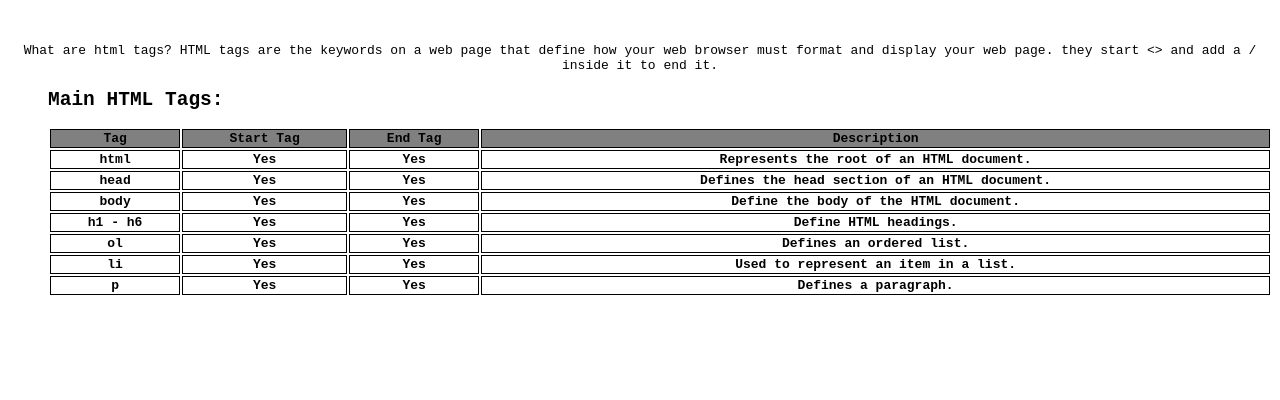
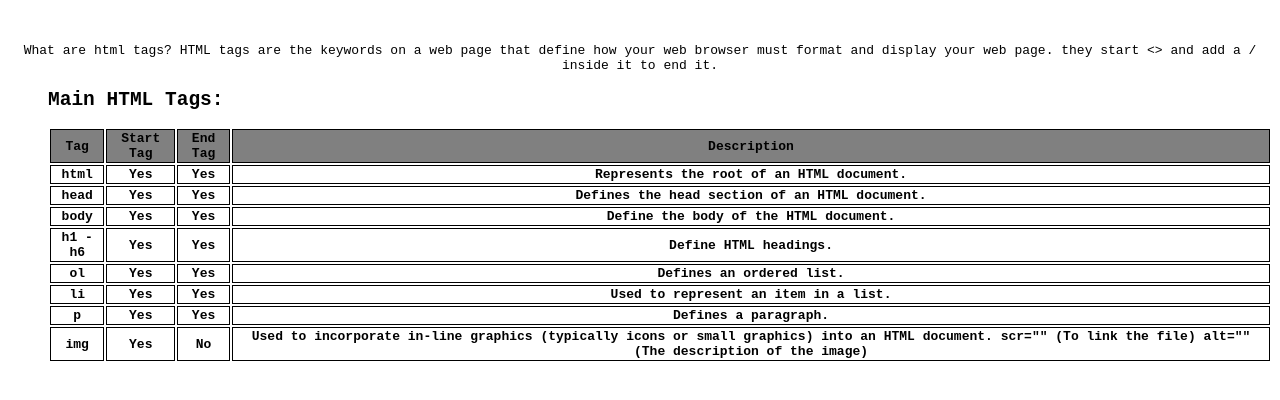
Before and after one commit to jacomchan/codeHTML, a plain HTML site: page tags.html in a window 1280 px wide. Shown: the part 104-504 px from the top of the page. Drawn offline with Linux system fonts and the light colour scheme.

Commit message:
Update tags.html

```diff
--- a/tags.html
+++ b/tags.html
@@ -66,6 +66,12 @@
           <th>Yes</th>
           <th>Defines a paragraph.</th>
         </tr>
+         <tr>
+          <th>img</th>
+          <th>Yes</th>
+          <th>No</th>
+          <th>Used to incorporate in-line graphics (typically icons or small graphics) into an HTML document. scr="" (To link the file) alt="" (The description of the image)</th>
+        </tr>
       </table>
     </ol>
   </body>
```
